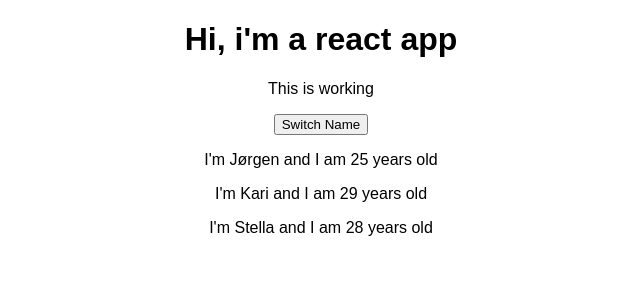
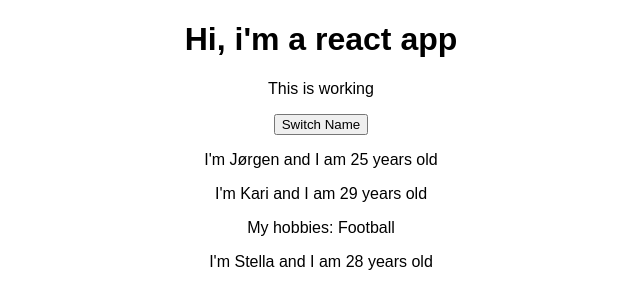
Before and after one commit to jorjoh/React-app-start, a React (Create React App) app: page / in a window 1280 px wide. Shown: the top 308 px of the page, without its empty margins (319-959 px from the left). Built offline with nearby package versions, Linux system fonts and the light colour scheme.

Commit message:
Sende metoder mellom komponenter

```diff
--- a/src/App.js
+++ b/src/App.js
@@ -5,15 +5,25 @@ import person from './Person/Person';
 
 class App extends Component {
   state = {
-    Persons: [
+    persons: [
       { name: 'Jørgen', age: 25},
       { name: 'Kari', age: 29},
       { name: 'Stella', age: 28}
-    ]
+    ],
+
+    otherState: 'some other state'
   }
 
   switchNameHandler = () => {
     console.log('Was clicked');
+   // Dont do this this.state.Persons[0].name = "Johansen"
+   this.setState( {
+     persons: [
+        { name: 'Johansen', age: 25},
+        { name: 'Kari', age: 29},
+        { name: 'Dog', age: 29}
+     ]
+   } )
   }
 
   render() {
@@ -22,9 +32,15 @@ class App extends Component {
        <h1>Hi, i'm a react app </h1>
        <p>This is working</p>
       <button onClick={this.switchNameHandler}>Switch Name</button>
-       <Person name={this.state.Persons[0].name} age={this.state.Persons[0].age}/>
-       <Person name={this.state.Persons[1].name} age={this.state.Persons[1].age}/>
-       <Person name={this.state.Persons[2].name} age={this.state.Persons[2].age}/>
+       <Person
+       name={this.state.persons[0].name}
+       age={this.state.persons[0].age}/>
+       <Person
+       name={this.state.persons[1].name}
+       age={this.state.persons[1].age} click={this.switchNameHandler}> My hobbies: Football </Person>
+       <Person
+       name={this.state.persons[2].name}
+       age={this.state.persons[2].age}/>
       </div>
     );
     //return React.createElement('div', {className: 'App'}, React.createElement('h1', null, 'dose this work now?'));
--- a/src/Person/Person.js
+++ b/src/Person/Person.js
@@ -4,7 +4,7 @@ import React from 'react';
 const person = (props) => {
     return(
         <div>
-            <p>I'm {props.name} and I am {props.age} years old</p>
+            <p onClick={props.click}>I'm {props.name} and I am {props.age} years old</p>
             <p>{props.children}</p>
         </div>
     )
```
Also changed, not shown: 1 other file (tests, documents, lock files or other folders).
